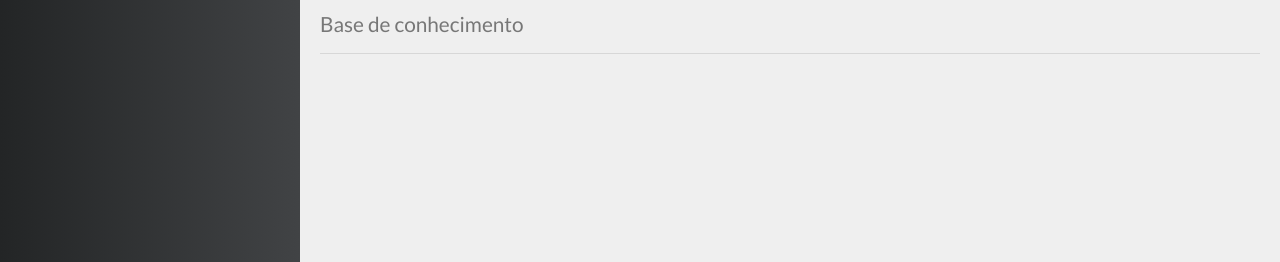
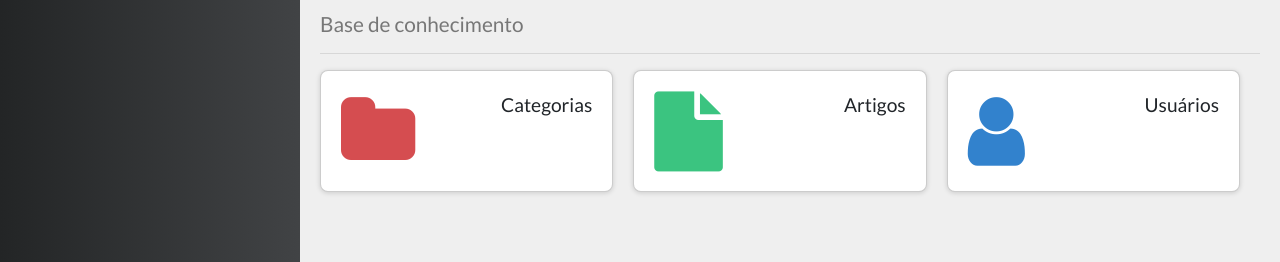
Before and after one commit to Renatonapoli/Projeto-Frontend-Backend, a Vue app in the folder frontend/: page / in a window 1280 px wide. Shown: the part 121-383 px from the top of the page. Built offline with nearby package versions, Linux system fonts and the light colour scheme; no server answers.

Commit message:
Feat: Componentes admin do sistema

```diff
--- /dev/null
+++ b/frontend/src/components/admin/ArticleAdmin.vue
@@ -0,0 +1,15 @@
+<template>
+  <div class="article-admin">
+    <h1>Artigo Components</h1>
+  </div>
+</template>
+
+<script>
+export default {
+  name: 'AticleAdmin'
+}
+</script>
+
+<style>
+
+</style>
--- /dev/null
+++ b/frontend/src/components/admin/CategoryAdmin.vue
@@ -0,0 +1,14 @@
+<template>
+  <div class="category-admin">
+    <h1>Categoria Componentes</h1>
+  </div>
+</template>
+
+<script>
+export default {
+  name: "CategoryAdmin",
+};
+</script>
+
+<style>
+</style>
--- /dev/null
+++ b/frontend/src/components/admin/UserAdmin.vue
@@ -0,0 +1,49 @@
+<template>
+  <div class="user-admin">
+    <b-table hover striped :items="users">
+
+    </b-table>
+  </div>
+</template>
+
+<script>
+import axios from "axios";
+import { baseApiUrl } from "@/global";
+
+export default {
+  name: "UserAdmin",
+  data: function() {
+    return {
+      mode: "save",
+      user: {},
+      users: [],
+      fields: [
+        { key: "id", label: "Código", sortable: true },
+        { key: "name", label: "Nome", sortable: true },
+        { key: "email", label: "E-mail", sortable: true },
+        {
+          key: "admin",
+          label: "Administrador",
+          sortable: true,
+          formatter: (value) => (value ? "Sim" : "Não"),
+        },
+        { key: "actions", label: "Ações" },
+      ],
+    };
+  },
+  methods: {
+    loadUsers() {
+      const url = `${baseApiUrl}/users`;
+      axios.get(url).then((res) => {
+        this.users = res.data;
+      });
+    },
+  },
+  mounted() {
+    this.loadUsers();
+  },
+};
+</script>
+
+<style>
+</style>
--- a/frontend/src/components/admin/adminPages.vue
+++ b/frontend/src/components/admin/adminPages.vue
@@ -2,15 +2,32 @@
   <div class="admin">
     <PageTitle icon="fa fa-cogs" main="Administração do Sistema"
       sub="Cadastros & Cia" />
+      <div class="admin-pages-tabs">
+        <b-card no-body>
+          <b-tabs card >
+            <b-tab title="Artigos" active>
+              <ArticleAdmin />
+            </b-tab>
+            <b-tab title="Categorias">
+              <CategoriesAdmin />
+            </b-tab>
+            <b-tab title="Usuários">
+              <UsersAdmin />
+            </b-tab>
+          </b-tabs>
+        </b-card>
+      </div>
   </div>
 </template>
 
 <script>
 import PageTitle from "../template/PageTitle.vue";
-
+import ArticleAdmin from "../admin/ArticleAdmin.vue";
+import CategoriesAdmin from "../admin/CategoryAdmin.vue";
+import UsersAdmin from "../admin/UserAdmin.vue";
 export default {
   name: "AdiminPages",
-  components: { PageTitle },
+  components: { PageTitle, ArticleAdmin, CategoriesAdmin, UsersAdmin },
 };
 </script>
 
--- /dev/null
+++ b/frontend/src/components/home/Stat.vue
@@ -0,0 +1,53 @@
+<template>
+  <div class="stat">
+    <div class="stat-icon">
+      <i :class="icon" :style="style"></i>
+    </div>
+    <div class="stat-info">
+      <span class="stat-title">{{ title }}</span>
+      <span class="stat-value">{{ value}}</span>
+    </div>
+  </div>
+</template>
+
+<script>
+export default {
+  name: "Stat",
+  props: ["title", "value", "icon", "color"],
+  computed: {
+    style() {
+      return "color: " + (this.color || "#000");
+    },
+  },
+};
+</script>
+
+<style>
+.stat {
+  flex: 1;
+  display: flex;
+  border-radius: 8px;
+  margin-right: 20px;
+  margin-bottom: 20px;
+  background-color: #fff;
+  padding: 20px;
+  border: 1px solid rgba(0, 0, 0, 0.2);
+  box-shadow: 0 1px 5px rgba(0, 0, 0, 0.15);
+}
+.stat-icon {
+  display: flex;
+  align-items: center;
+}
+.stat-icon i {
+  font-size: 5rem;
+}
+.stat-info {
+  flex: 1;
+  display: flex;
+  flex-direction: column;
+  align-items: flex-end;
+}
+.stat-title {
+  font-size: 1.2rem;
+}
+</style>
--- a/frontend/src/components/home/home.vue
+++ b/frontend/src/components/home/home.vue
@@ -2,16 +2,47 @@
   <div class="home">
     <PageTitle icon='fa fa-home' main='Dashboard'
       sub='Base de conhecimento' />
+    <div class="stats">
+      <Stat title="Categorias" :value="stat.categories"
+      icon="fa fa-folder" color="#d54d50" />
+      <Stat title="Artigos" :value="stat.articles"
+      icon="fa fa-file" color="#3bc480" />
+      <Stat title="Usuários" :value="stat.users"
+      icon="fa fa-user" color="#3282cd" />
+
+    </div>
   </div>
 </template>
 
 <script>
 import PageTitle from "../template/PageTitle";
+import Stat from "./Stat";
+import axios from "axios";
+import { baseApiUrl } from "@/global";
+
 export default {
   name: "Home",
-  components: { PageTitle },
+  components: { PageTitle, Stat },
+  data: function() {
+    return {
+      stat: {},
+    };
+  },
+  methods: {
+    getStats() {
+      axios.get(`${baseApiUrl}/stats`).then((res) => (this.stat = res.data));
+    },
+  },
+  mounted() {
+    this.getStats();
+  },
 };
 </script>
 
 <style>
+.stats {
+  display: flex;
+  justify-content: space-between;
+  flex-wrap: wrap;
+}
 </style>
--- a/frontend/src/config/store.js
+++ b/frontend/src/config/store.js
@@ -18,8 +18,6 @@ export default new Vuex.Store({
       } else {
         state.isMenuVisible = isVisible;
       }
-
-      console.log("toggleMenu = " + state.isMenuVisible);
     },
   },
 });
--- /dev/null
+++ b/frontend/src/global.js
@@ -0,0 +1 @@
+export const baseApiUrl = "http://localhost:300";
```
Also changed, not shown: 1 other file (tests, documents, lock files or other folders).
